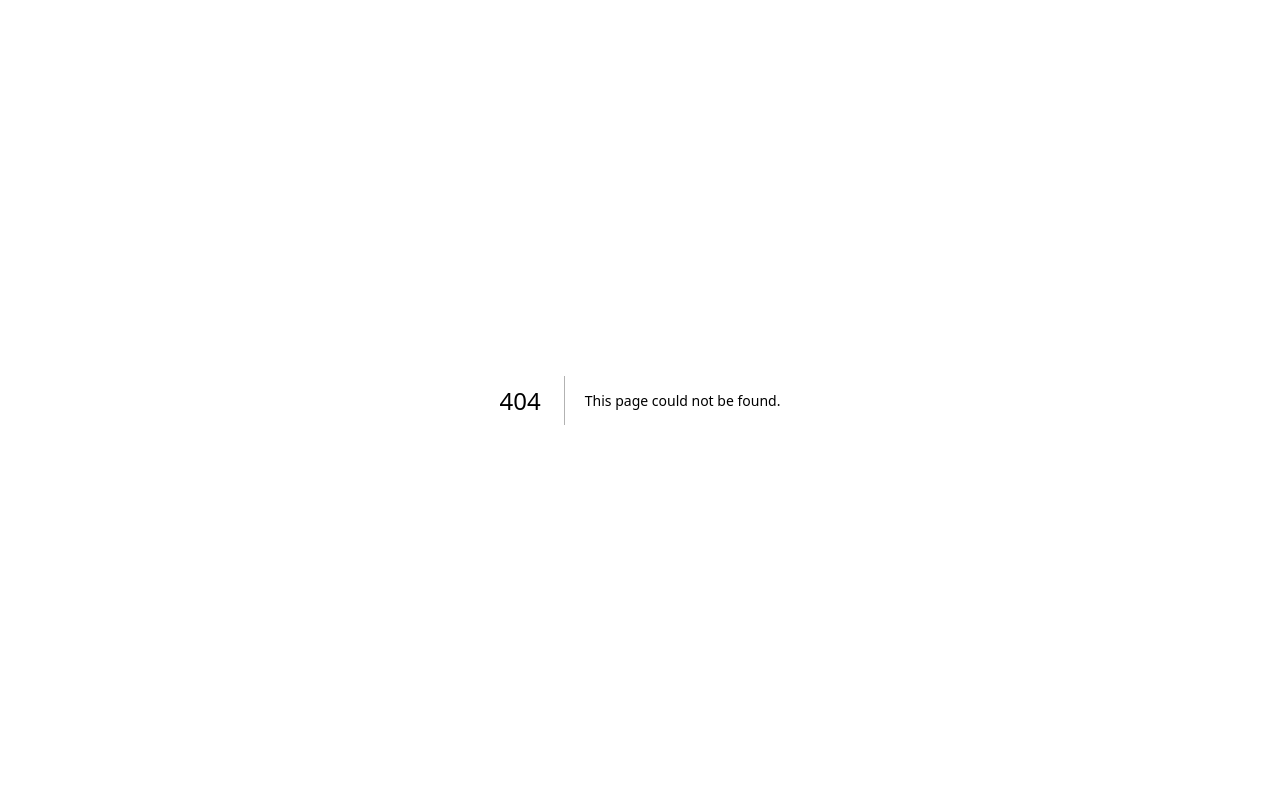
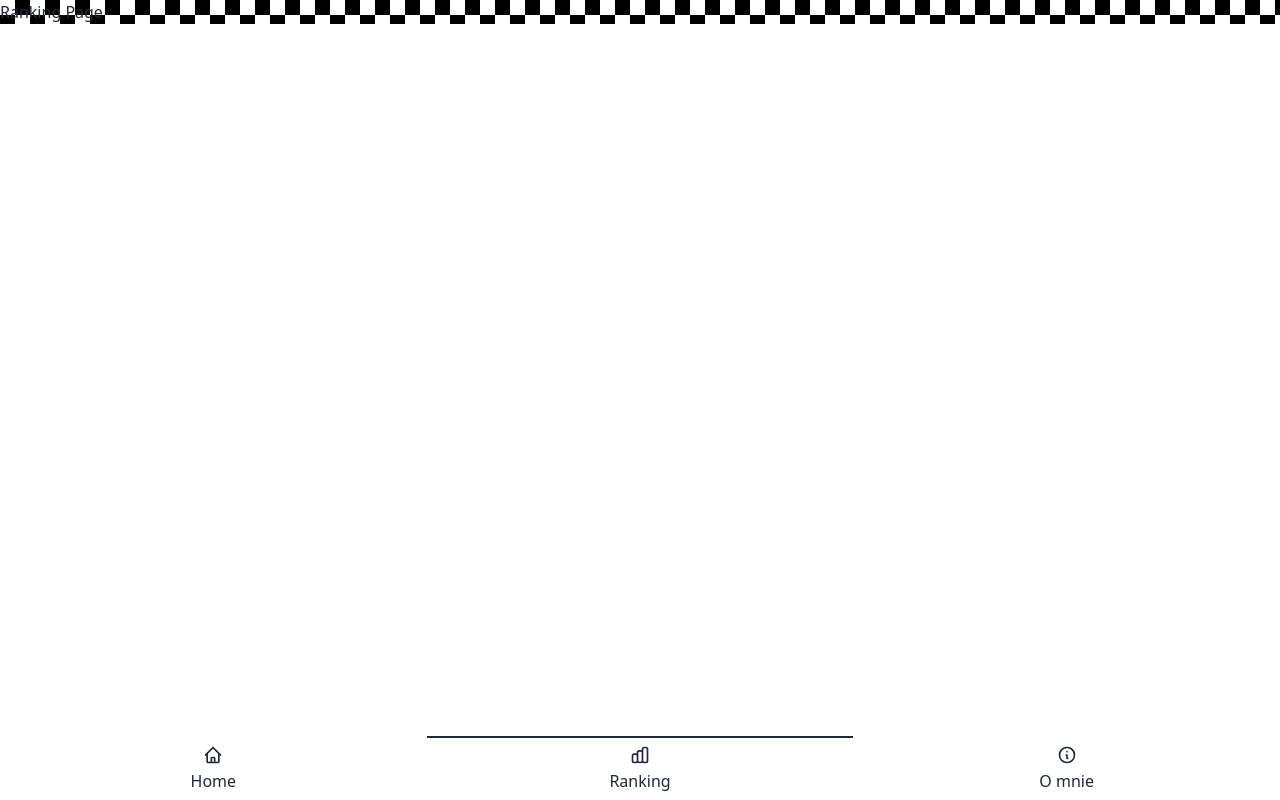
Before and after one commit to drPKwiecien/zadanie3, a Next.js app: page /ranking in a window 1280 px wide. Before the commit this address had no page. Built offline with nearby package versions, Linux system fonts and the light colour scheme.

Commit message:
dodanie navbarbottom do app.js

```diff
--- a/src/components/Menu.js
+++ /dev/null
@@ -1,9 +0,0 @@
-export default function Menu() {
-    return (
-      <ul className="menu menu-horizontal bg-base-200">
-        <li><a>Strona Główna</a></li>
-        <li><a>Ranking</a></li>
-        <li><a>O mnie</a></li>
-      </ul>
-    );
-  }
--- /dev/null
+++ b/src/components/Navbarbottom.js
@@ -0,0 +1,19 @@
+export default function Navbarbottom() {
+    return (
+      <div className="btm-nav">
+      <button>
+        <svg xmlns="http://www.w3.org/2000/svg" className="h-5 w-5" fill="none" viewBox="0 0 24 24" stroke="currentColor"><path strokeLinecap="round" strokeLinejoin="round" strokeWidth="2" d="M3 12l2-2m0 0l7-7 7 7M5 10v10a1 1 0 001 1h3m10-11l2 2m-2-2v10a1 1 0 01-1 1h-3m-6 0a1 1 0 001-1v-4a1 1 0 011-1h2a1 1 0 011 1v4a1 1 0 001 1m-6 0h6" /></svg>
+        <span className="btm-nav-label">Home</span>
+      </button>
+      <button className="active">
+        <svg xmlns="http://www.w3.org/2000/svg" className="h-5 w-5" fill="none" viewBox="0 0 24 24" stroke="currentColor"><path strokeLinecap="round" strokeLinejoin="round" strokeWidth="2" d="M9 19v-6a2 2 0 00-2-2H5a2 2 0 00-2 2v6a2 2 0 002 2h2a2 2 0 002-2zm0 0V9a2 2 0 012-2h2a2 2 0 012 2v10m-6 0a2 2 0 002 2h2a2 2 0 002-2m0 0V5a2 2 0 012-2h2a2 2 0 012 2v14a2 2 0 01-2 2h-2a2 2 0 01-2-2z" /></svg>
+        <span className="btm-nav-label">Ranking</span>
+      </button>
+      <button>
+        <svg xmlns="http://www.w3.org/2000/svg" className="h-5 w-5" fill="none" viewBox="0 0 24 24" stroke="currentColor"><path strokeLinecap="round" strokeLinejoin="round" strokeWidth="2" d="M13 16h-1v-4h-1m1-4h.01M21 12a9 9 0 11-18 0 9 9 0 0118 0z" /></svg>
+        <span className="btm-nav-label">O mnie</span>
+      </button>
+    </div>
+
+    );
+  }
--- a/src/pages/_app.js
+++ b/src/pages/_app.js
@@ -1,5 +1,12 @@
 import '@/styles/globals.css'
+import Navbarbottom from '../components/Navbarbottom'
+
 
 export default function App({ Component, pageProps }) {
-  return <Component {...pageProps} />
+  return(
+    <>
+      <Navbarbottom />
+      <Component {...pageProps} />
+    </>
+  )
 }
--- a/src/pages/index.js
+++ b/src/pages/index.js
@@ -21,20 +21,6 @@ export default function Home() {
           </div>
       </main>
 
-        <div className="btm-nav">
-          <button>
-            <svg xmlns="http://www.w3.org/2000/svg" className="h-5 w-5" fill="none" viewBox="0 0 24 24" stroke="currentColor"><path strokeLinecap="round" strokeLinejoin="round" strokeWidth="2" d="M3 12l2-2m0 0l7-7 7 7M5 10v10a1 1 0 001 1h3m10-11l2 2m-2-2v10a1 1 0 01-1 1h-3m-6 0a1 1 0 001-1v-4a1 1 0 011-1h2a1 1 0 011 1v4a1 1 0 001 1m-6 0h6" /></svg>
-            <span className="btm-nav-label">Home</span>
-          </button>
-          <button className="active">
-            <svg xmlns="http://www.w3.org/2000/svg" className="h-5 w-5" fill="none" viewBox="0 0 24 24" stroke="currentColor"><path strokeLinecap="round" strokeLinejoin="round" strokeWidth="2" d="M9 19v-6a2 2 0 00-2-2H5a2 2 0 00-2 2v6a2 2 0 002 2h2a2 2 0 002-2zm0 0V9a2 2 0 012-2h2a2 2 0 012 2v10m-6 0a2 2 0 002 2h2a2 2 0 002-2m0 0V5a2 2 0 012-2h2a2 2 0 012 2v14a2 2 0 01-2 2h-2a2 2 0 01-2-2z" /></svg>
-            <span className="btm-nav-label">Ranking</span>
-          </button>
-          <button>
-            <svg xmlns="http://www.w3.org/2000/svg" className="h-5 w-5" fill="none" viewBox="0 0 24 24" stroke="currentColor"><path strokeLinecap="round" strokeLinejoin="round" strokeWidth="2" d="M13 16h-1v-4h-1m1-4h.01M21 12a9 9 0 11-18 0 9 9 0 0118 0z" /></svg>
-            <span className="btm-nav-label">O mnie</span>
-          </button>
-        </div>
 
     </div>
   )
```
Also changed, not shown: src/pages/omnie.js (renamed from src/pages/omnie/omnie.js), src/pages/ranking.js (renamed from src/pages/ranking/ranking.js).
